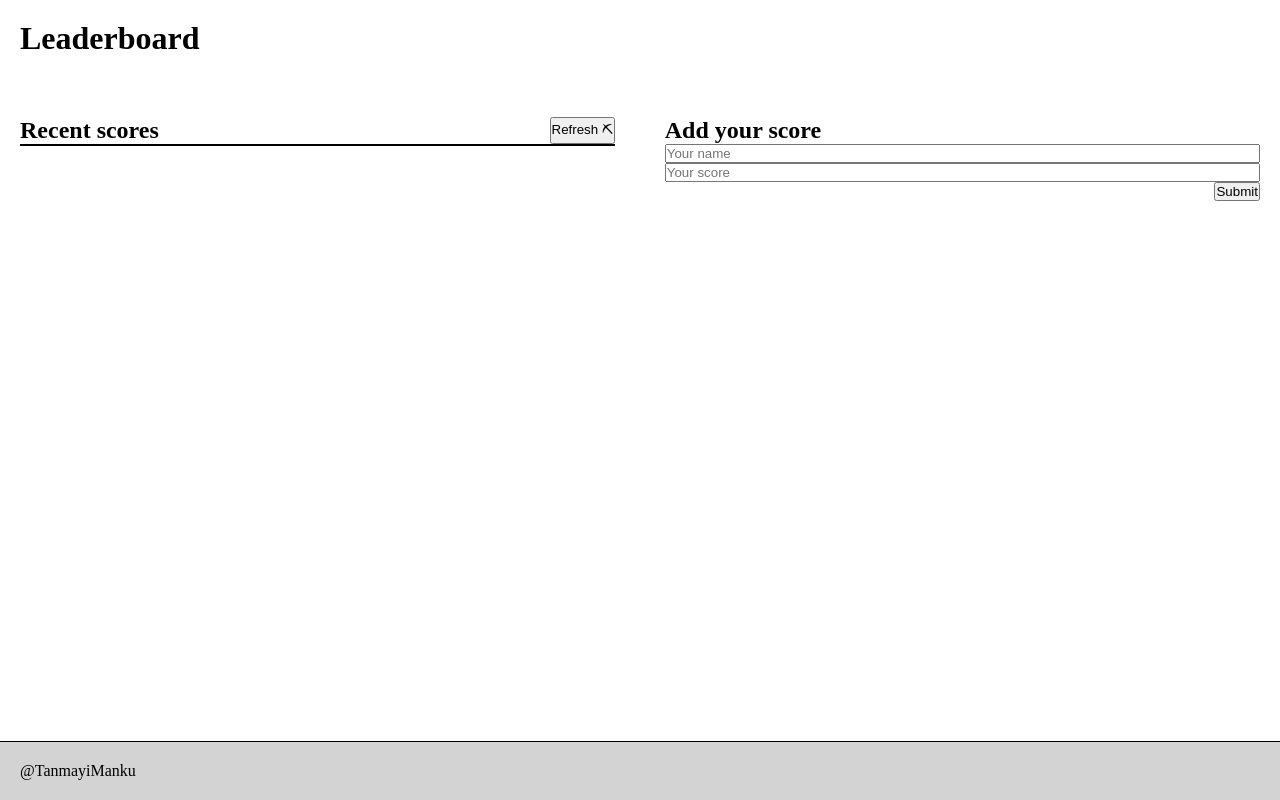
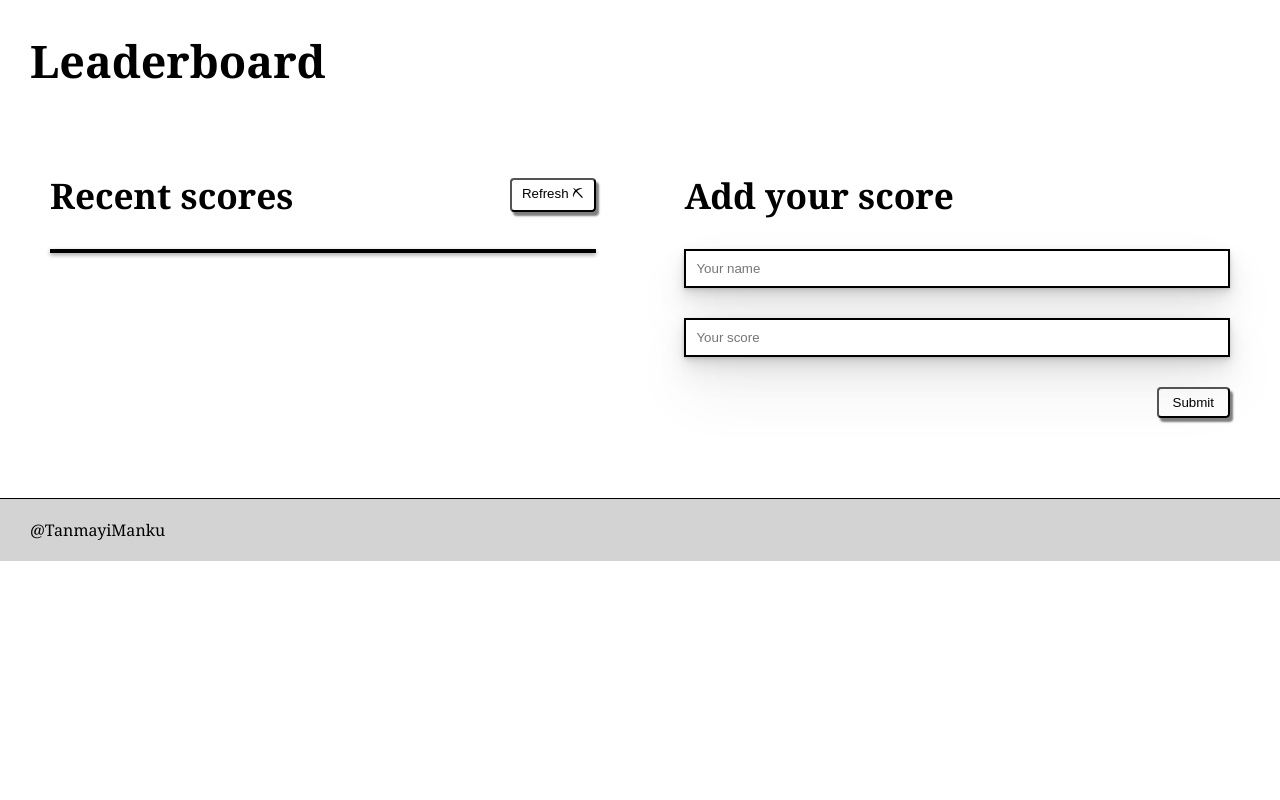
Before and after one commit to tan12082001/Project-Leaderboard, a website built with webpack: page src/index.html in a window 1280 px wide. Built offline with nearby package versions, Linux system fonts and the light colour scheme; no server answers.

Commit message:
Add styles making UI similar to wireframe

```diff
--- a/src/style.css
+++ b/src/style.css
@@ -1,3 +1,8 @@
+:root {
+  --head-font-family: 'Georgia', 'Times New Roman', 'Times', sans-serif;
+  --normal-font-family: 'Trebuchet MS', 'Lucida Sans Unicode', 'Lucida Grande', 'Lucida Sans', arial, serif;
+}
+
 * {
   margin: 0;
   padding: 0;
@@ -7,16 +12,26 @@
 body {
   display: flex;
   flex-direction: column;
-  height: 100vh;
+  height: 100%;
+  font-family: var(--head-font-family);
 }
 
 header,
-main,
-footer {
-  padding: 20px;
+main {
+  padding: 30px;
+}
+
+h1 {
+  font-size: 2.8em;
+}
+
+h2 {
+  font-size: 2.2em;
+  font-family: var(--head-font-family);
 }
 
 main {
+  font-family: var(--normal-font-family);
   display: grid;
   grid-template-columns: 48% 48%;
   gap: 4%;
@@ -24,35 +39,70 @@ main {
 }
 
 section {
-  padding: 20px 0;
+  padding: 20px 20px;
+  display: flex;
+  flex-direction: column;
+  gap: 30px;
 }
 
 .show-head {
   display: flex;
   width: 100%;
   justify-content: space-between;
+  align-items: center;
+}
+
+#scores-refresh {
+  height: 70%;
+  padding: 2px 10px;
+  background: none;
+  border-radius: 4px;
+  box-shadow: 3px 4px 2px 0 rgba(0, 0, 0, 0.5);
+}
+
+#scores-refresh:hover {
+  -webkit-animation: tilt-n-move-shaking 0.25s;
+}
+
+@keyframes tilt-n-move-shaking {
+  0% { transform: translate(0, 0) rotate(0deg); }
+  25% { transform: translate(5px, 5px) rotate(5deg); }
+  50% { transform: translate(0, 0) rotate(0deg); }
+  75% { transform: translate(-5px, 5px) rotate(-5deg); }
+  100% { transform: translate(0, 0) rotate(0deg); }
 }
 
 .scores-list {
   width: 100%;
-  border: 1px solid black;
+  border: 2px solid black;
+  box-shadow: rgba(0, 0, 0, 0.4) 0 2px 4px, rgba(0, 0, 0, 0.3) 0 7px 13px -3px, rgba(0, 0, 0, 0.2) 0 -3px 0 inset;
 }
 
 li {
   display: flex;
   list-style: none;
+  padding: 10px 10px;
 }
 
 .scores-list li:nth-child(odd) {
-  background-color: #f0f0f0;
+  background-color: #fff;
 }
 
 .scores-list li:nth-child(even) {
-  background-color: #d3d3d3;
+  background-color: #ecebeb;
+}
+
+form {
+  display: flex;
+  flex-direction: column;
+  gap: 30px;
 }
 
 .input-name-score input {
   width: 100%;
+  padding: 10px;
+  border: 2px solid black;
+  box-shadow: rgba(0, 0, 0, 0.07) 0 1px 2px, rgba(0, 0, 0, 0.07) 0 2px 4px, rgba(0, 0, 0, 0.07) 0 4px 8px, rgba(0, 0, 0, 0.07) 0 8px 16px, rgba(0, 0, 0, 0.07) 0 16px 32px, rgba(0, 0, 0, 0.07) 0 32px 64px;
 }
 
 .score-button {
@@ -60,7 +110,19 @@ li {
   justify-content: flex-end;
 }
 
+#add-score {
+  padding: 6px 14px;
+  background: none;
+  border-radius: 4px;
+  box-shadow: 3px 4px 2px 0 rgba(0, 0, 0, 0.5);
+}
+
+.message {
+  display: flex;
+}
+
 footer {
+  padding: 20px 30px;
   border-top: 1px solid black;
   background-color: #d3d3d3;
 }
```
